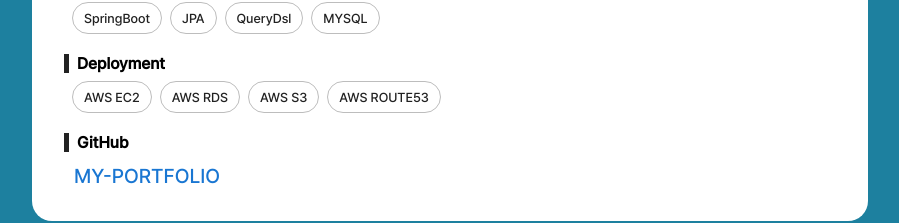
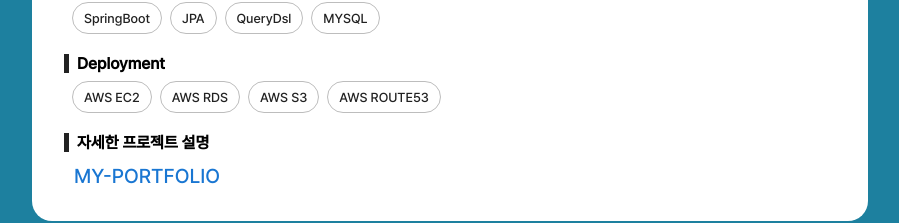
Before and after one commit to bell-ho/portfolio, a React (Create React App) app: page / in a window 1280 px wide. Shown: the part 3189-3412 px from the top of the page, without its empty margins (190-1089 px from the left). Built offline with nearby package versions, Linux system fonts and the light colour scheme.

Commit message:
문구 수정

```diff
--- a/src/components/projects/content/Content.js
+++ b/src/components/projects/content/Content.js
@@ -42,7 +42,7 @@ const Content = ({ content: { content, mainFn, front, back, deploy, git } }) =>
           </Stack>
         </Box>
         <Box>
-          <Label>GitHub</Label>
+          <Label>자세한 프로젝트 설명</Label>
           <LinkCustom href={git?.href} target="_blank" rel="noopener noreferrer" underline="none">
             {git?.title}
           </LinkCustom>
```
